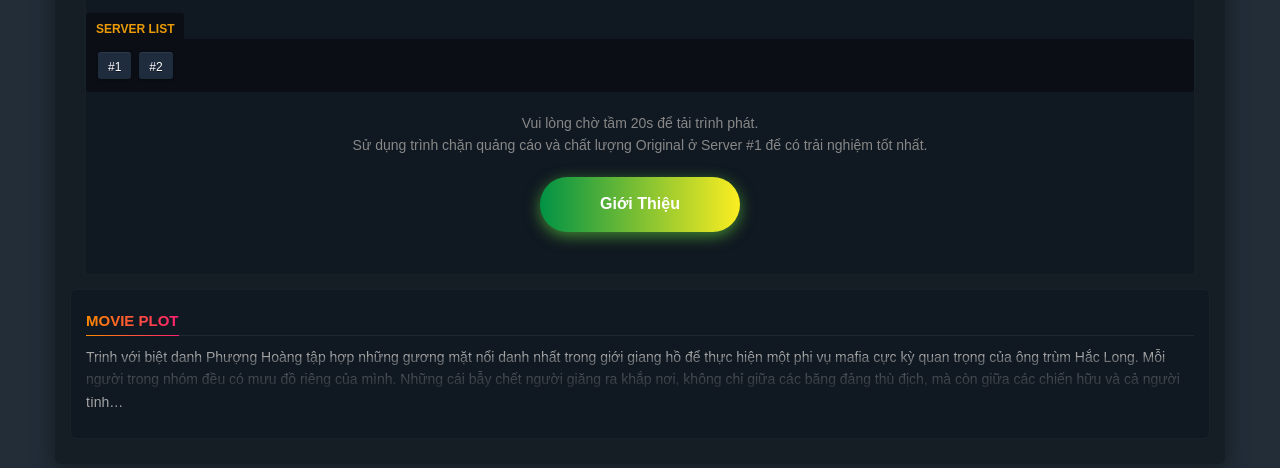
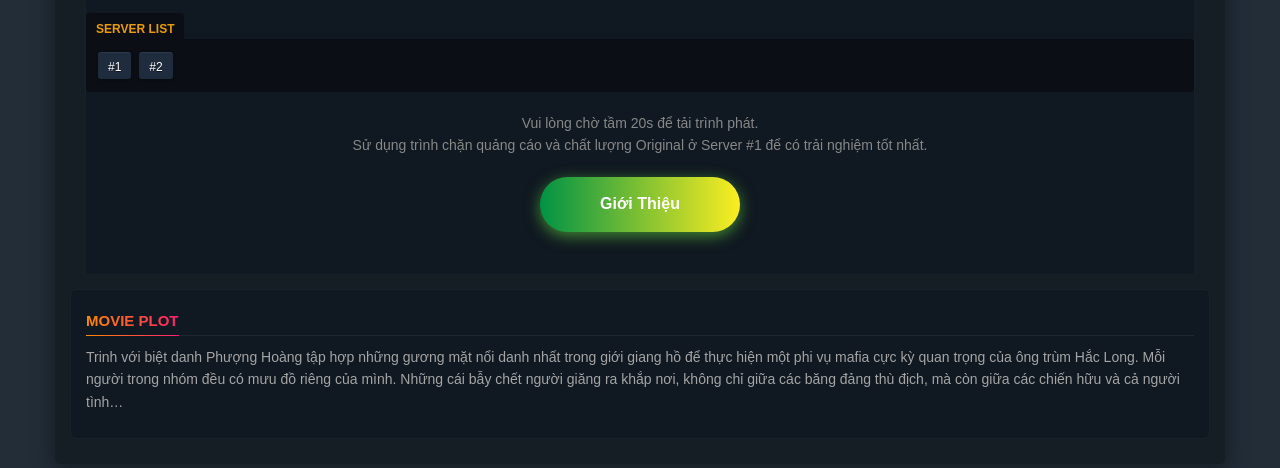
Before and after one commit to wibu048/xem, a Jekyll site: the page built from _posts/2009-12-9-bay-rong.md, in a window 1280 px wide. Shown: the part 793-1261 px from the top of the page. Built offline with Jekyll 4.4.1, drawn with Linux system fonts in a browser that asks for light colours; grey boxes are pictures that could not be loaded.

Commit message:
Update post.html

```diff
--- a/_layouts/post.html
+++ b/_layouts/post.html
@@ -76,11 +76,7 @@ layout: default
 <div class="video-item halim-entry-box">
 
 <p> {{ content }} </p>
-<div class="item-content-toggle">
-<div class="item-content-gradient"></div>
 
-</div>
-</div>
 </div> </div>
 
                </section>
```
